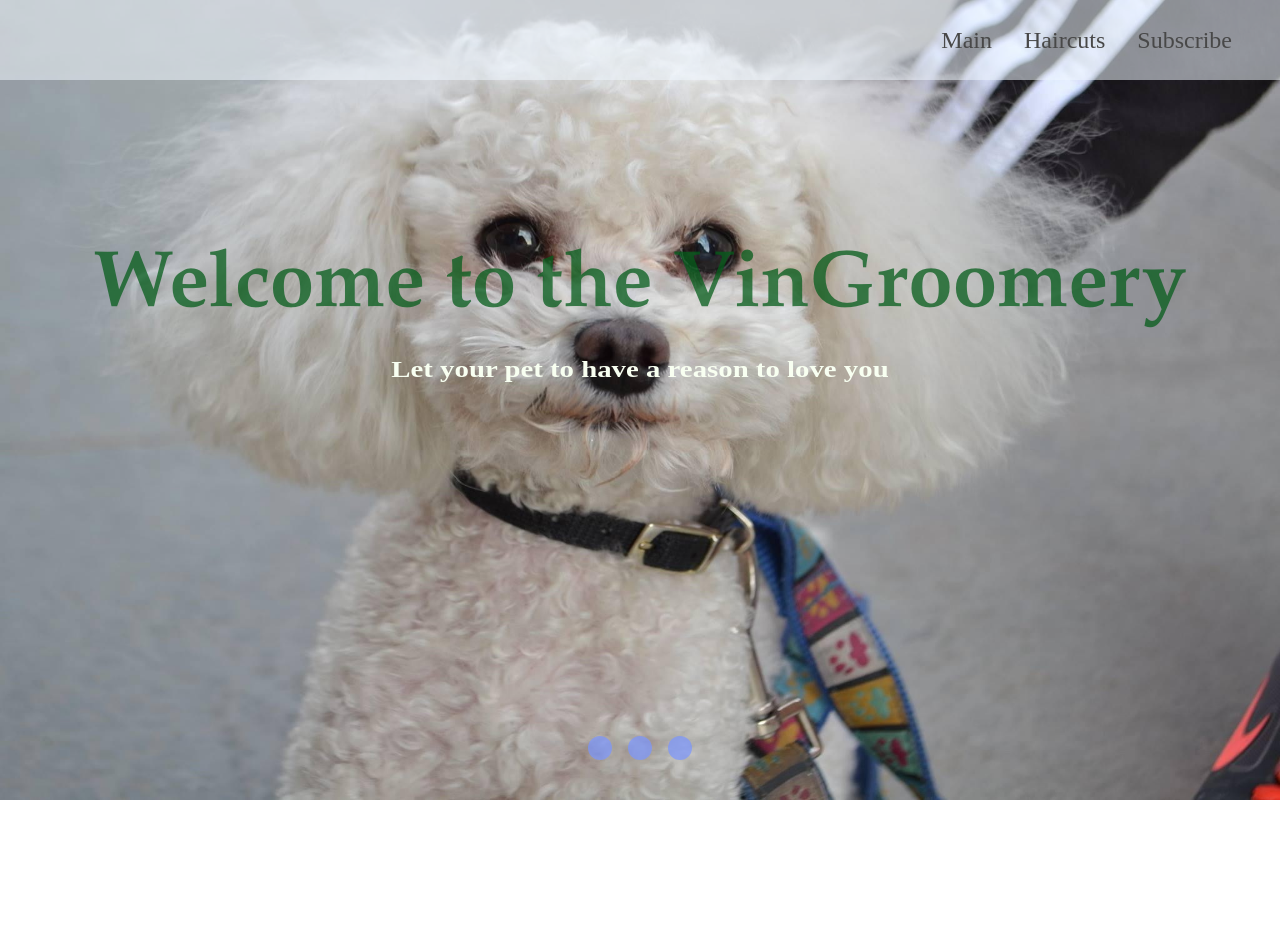
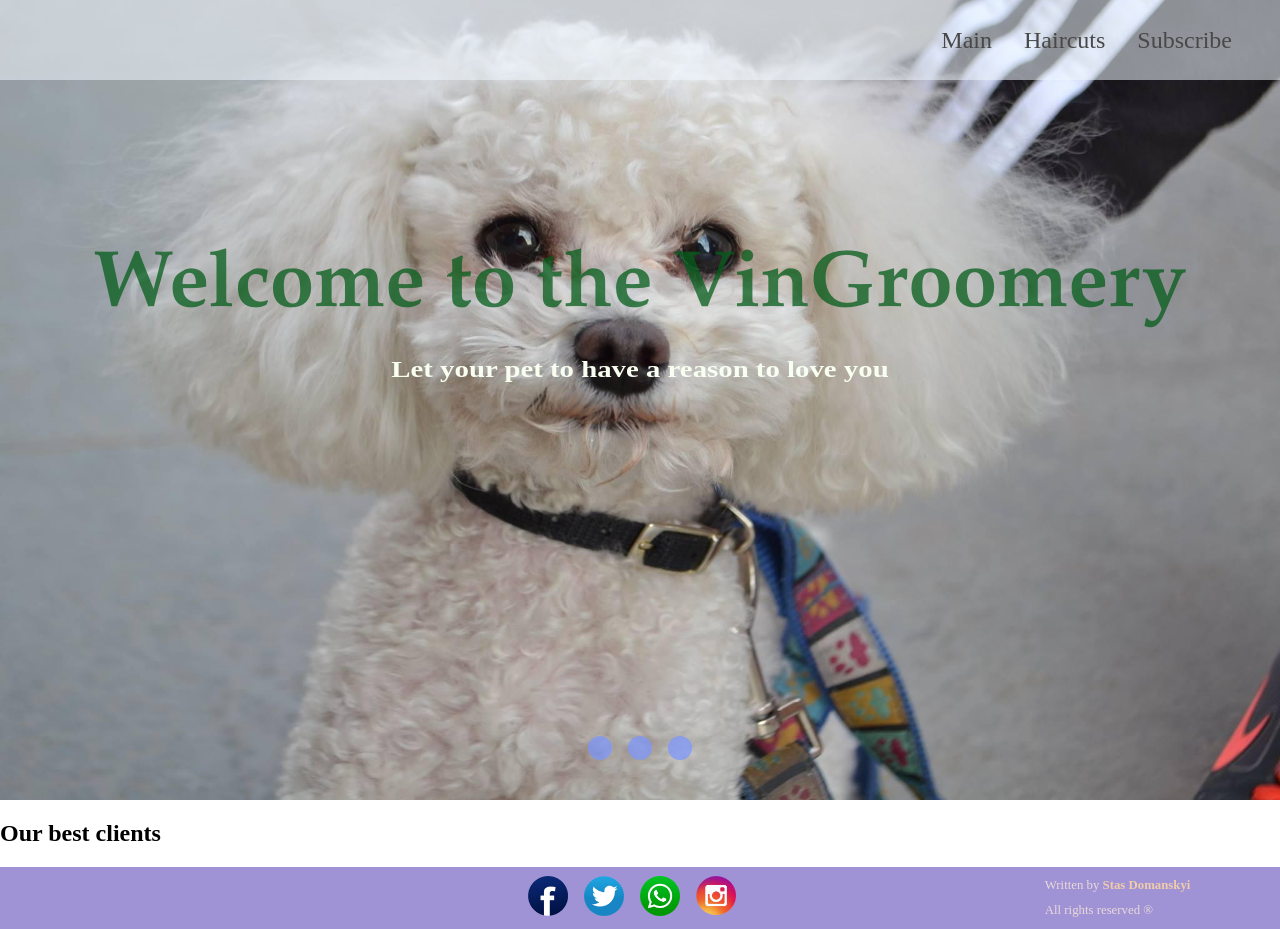
Before and after one commit to StasDomanskyi/Groomershop, a website built with webpack: page src/index.pug in a window 1280 px wide. Before the commit the page ends 800 px from the top, so only its background shows below. Built offline with nearby package versions, Linux system fonts and the light colour scheme.

Commit message:
footer added

```diff
--- a/assets/index.js
+++ b/assets/index.js
@@ -1,3 +1,7 @@
 import "./slide1.jpg"
 import "./slide2.jpg"
 import "./slide3.jpg"
+import "./icons/facebook.png"
+import "./icons/instagram.png"
+import "./icons/twitter.png"
+import "./icons/whatsapp.png"
--- /dev/null
+++ b/src/components/clients/clients.pug
@@ -0,0 +1 @@
+h2 Our best clients
--- /dev/null
+++ b/src/components/clients/index.js
@@ -0,0 +1 @@
+import './clients.sass'
--- /dev/null
+++ b/src/components/footer/footer.pug
@@ -0,0 +1,17 @@
+footer
+    div.icons
+        script(async defer crossorigin="anonymous" src="https://connect.facebook.net/en_US/sdk.js#xfbml=1&version=v3.3")
+        a(target="http://localhost:3000" href="https://www.facebook.com/sharer/sharer.php?u=http%3A%2F%2Flocalhost%3A3000%2F&amp;src=sdkpreparse" class="fb-xfbml-parse-ignore")
+            img(src="../../../assets/icons/facebook.png" alt="fb" class="socialIcon")
+        a(href="https://twitter.com/share?ref_src=twsrc%5Etfw" class="twitter-share-button" data-show-count="false")
+            img(src="../../../assets/icons/twitter.png" alt="Twitter" class="socialIcon")
+        a(href="https://api.whatsapp.com/send?text=%20http%3A%2F%2Flocalhost%3A3000%2Ftest-ground#")
+            img(src="../../../assets/icons/whatsapp.png" alt="whatsapp" class="socialIcon")
+        script(async src="https://static.addtoany.com/menu/page.js")
+        a(href="https://www.instagram.com/")
+            img(src="../../../assets/icons/instagram.png" alt="intagram" class="socialIcon")
+
+    div#author
+        span Written by
+            a(href="mailto:st_dom@gmail.com") Stas Domanskyi
+        span All rights reserved ®
--- /dev/null
+++ b/src/components/footer/footer.sass
@@ -0,0 +1,46 @@
+.footer-container
+    position: absolute
+    bottom: 0
+    width: 100%
+    height: 5rem
+
+footer
+    width: 100%
+    height: 100%
+    display: grid
+    grid-template-columns: auto 15rem
+    color: rgb(233, 217, 217)
+    background-color: hsla(252, 44%, 52%, 0.61)
+
+.icons
+    position: relative
+    right: -7rem
+    display: grid
+    grid-template-columns: auto auto auto auto
+    justify-content: center
+    align-content: center
+    margin: 0 auto
+
+.socialIcon
+    margin: 0
+    padding: 0.5rem
+    width: 2.5rem
+
+#author
+    margin: 0.4rem 5rem 0.4rem 0
+    float: right
+    display: grid
+    justify-content: flex-start
+    align-content: center
+    width: 100%
+    text-align: left
+    font-size: 0.8rem
+
+#author span
+    padding: 0.3rem
+    display: block
+
+#author a
+    color: #f0ccaa
+    font-weight: 600
+    text-decoration: none
--- /dev/null
+++ b/src/components/footer/index.js
@@ -0,0 +1 @@
+import './footer.sass';
--- a/src/index.js
+++ b/src/index.js
@@ -6,3 +6,5 @@ import "../assets"
 
 import "./components/header"
 import "./components/slider"
+import "./components/footer"
+import "./components/clients"
--- a/src/index.pug
+++ b/src/index.pug
@@ -6,5 +6,6 @@ html(lang='en')
         meta(http-equiv='X-UA-Compatible', content='ie=edge')
         title VinGroomery
     body
-
         include components/slider/slider
+        include components/clients/clients
+        include components/footer/footer
```
Also changed, not shown: assets/icons/facebook.png (added), assets/icons/instagram.png (added), assets/icons/twitter.png (added), assets/icons/whatsapp.png (added), src/components/clients/clients.sass (added), 1 other file.
